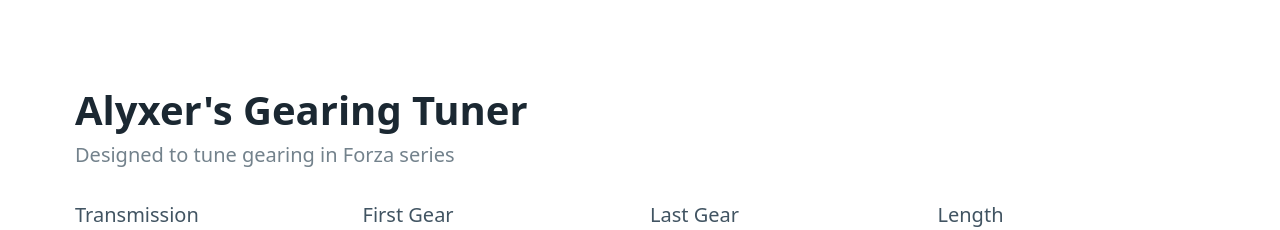
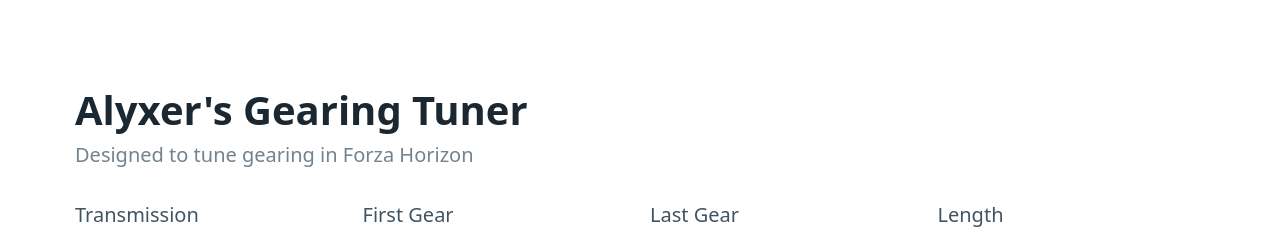
Before and after one commit to TempusGPT/forza-gt, a SvelteKit app: page / in a window 1280 px wide. Shown: the top 230 px of the page. Built offline with nearby package versions, Linux system fonts and the light colour scheme.

Commit message:
Change description

```diff
--- a/src/routes/+page.svelte
+++ b/src/routes/+page.svelte
@@ -62,7 +62,7 @@
 <main class="container">
     <div class="headings">
         <h1>Alyxer's Gearing Tuner</h1>
-        <h2>Designed to tune gearing in Forza series</h2>
+        <h2>Designed to tune gearing in Forza Horizon</h2>
     </div>
 
     <form on:submit|preventDefault={tune}>
```
